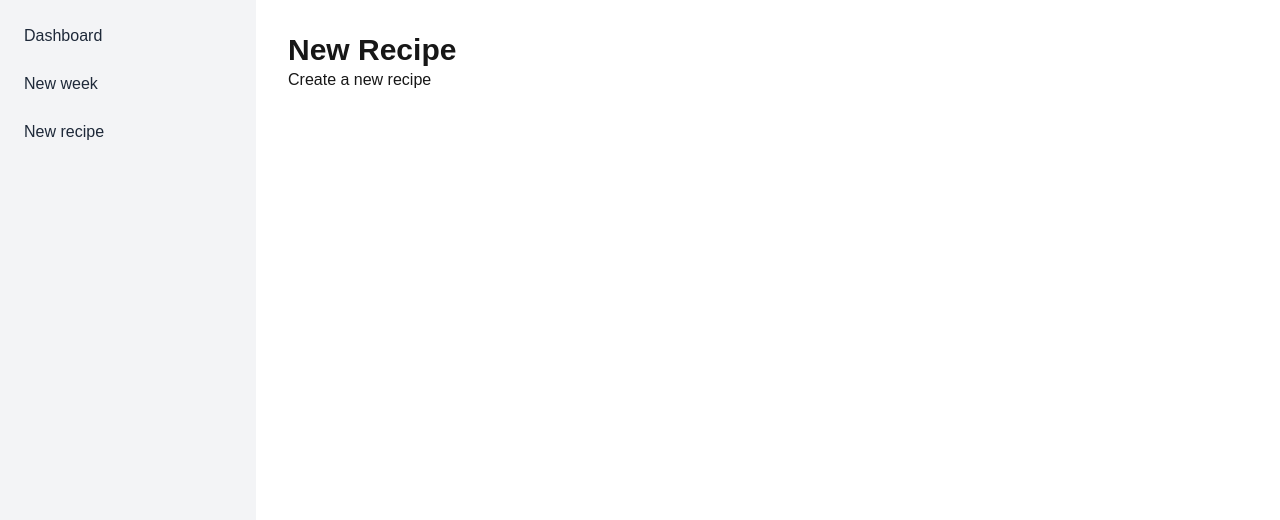
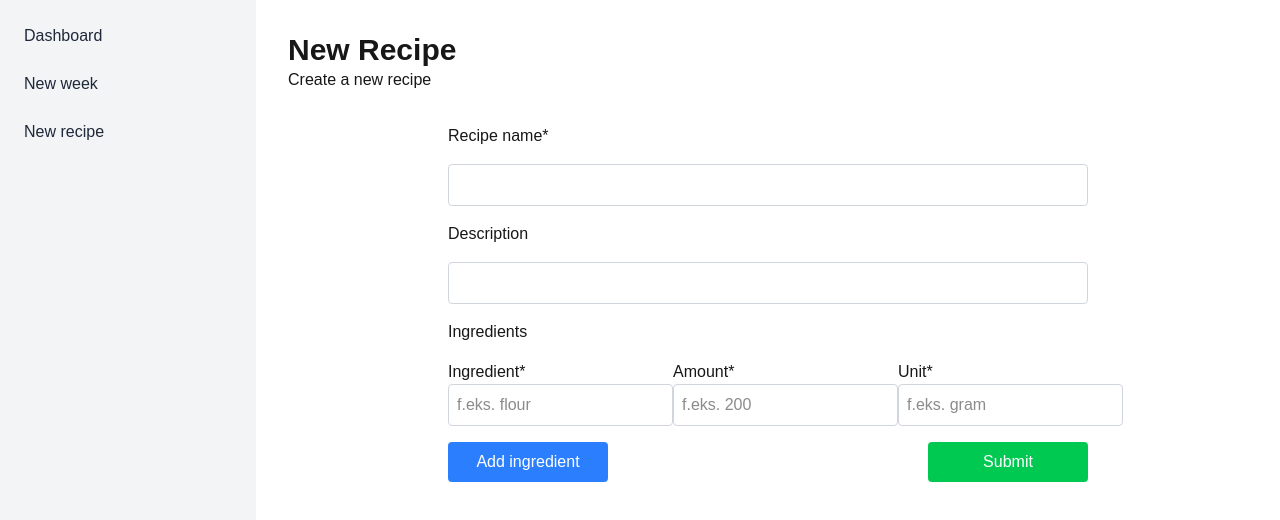
Before and after one commit to sebc12/meal-plan-frontend, a Next.js app: page /newRecipe in a window 1280 px wide. Shown: the top 520 px of the page. Built offline with nearby package versions, Linux system fonts and the light colour scheme.

Commit message:
Add RecipeForm component and refactor Sidebar; remove postRecipe function

```diff
--- /dev/null
+++ b/src/app/components/RecipeForm.tsx
@@ -0,0 +1,106 @@
+'use client';
+import  { useState } from "react";
+import { postRecipes } from "@/lib/postRecipes";
+
+export default function NewWeekForm() {
+
+    const [Name, setName] = useState("");
+    const [Description, setDescription] = useState("");
+    const [Ingredients, setIngredients] = useState([
+        { name: "", amount: "", unit: "" },
+    ]);
+
+    const addIngredient = () => {
+        setIngredients([...Ingredients, { name: "", amount: "", unit: "" }]);
+    };
+
+    const handleSubmit = async (e: React.FormEvent) => {
+      e.preventDefault();
+
+      const recipeData = {
+          name: Name,
+          description: Description,
+          ingredients: Ingredients
+      };
+
+      try {
+          const response = await postRecipes(recipeData);
+          console.log("Recipe submitted:", response);
+          setName("");
+          setDescription("");
+          setIngredients([{ name: "", amount: "", unit: "" }]);
+      } catch (error) {
+          console.error("Error submitting recipe:", error);
+      }
+  };
+
+
+
+
+  return (
+    <form onSubmit={handleSubmit} className="space-y-4 flex flex-col w-2/3 mx-auto">
+
+     <label htmlFor="">Recipe name*</label>
+      <input type="text" value={Name} onChange={(e) => setName(e.target.value)} className="border border-gray-300 p-2 rounded"/>
+      <label htmlFor="">Description</label>
+      <input type="text" value={Description} onChange={(e) => setDescription(e.target.value)}  className="border border-gray-300 p-2 rounded"/>
+      <label htmlFor="">Ingredients</label>
+      {Ingredients.map((ingredient, index) => (
+        <div key={index} className="flex justify-between">
+          <div>
+            <label htmlFor="">Ingredient*</label>
+            <input
+            type="text"
+            value={ingredient.name}
+            onChange={(e) => {
+              const newIngredients = [...Ingredients];
+              newIngredients[index].name = e.target.value;
+              setIngredients(newIngredients);
+            }}
+            placeholder="f.eks. flour"
+            className="border border-gray-300 p-2 rounded"
+          />
+          </div>
+          <div>
+            <label htmlFor="">Amount*</label>
+            <input
+            type="text"
+            value={ingredient.amount}
+            onChange={(e) => {
+              const newIngredients = [...Ingredients];
+              newIngredients[index].amount = e.target.value;
+              setIngredients(newIngredients);
+            }}
+            placeholder="f.eks. 200"
+            className="border border-gray-300 p-2 rounded"
+
+          />
+          </div>
+          <div>
+            <label htmlFor="">Unit*</label>
+            <input
+            type="text"
+            value={ingredient.unit}
+            onChange={(e) => {
+              const newIngredients = [...Ingredients];
+              newIngredients[index].unit = e.target.value;
+              setIngredients(newIngredients);
+            }}
+            placeholder="f.eks. gram"
+            className="border border-gray-300 p-2 rounded"
+          />
+          </div>
+        </div>
+      ))}
+      <div className="flex justify-between">
+          <button onClick={addIngredient} type="button" className="bg-blue-500 text-white p-2 rounded w-1/4">
+            Add ingredient
+          </button>
+          <button type="submit" className="bg-green-500 text-white p-2 rounded w-1/4">
+            Submit
+          </button>
+      </div>
+
+    </form>
+  );
+}
--- a/src/app/components/Sidebar.tsx
+++ b/src/app/components/Sidebar.tsx
@@ -2,7 +2,7 @@ import Link from "next/link";
 
 export default function Sidebar() {
   return (
-    <div className="w-1/5 p-4 bg-gray-100 min-h-screen sticky top-0 hidden lg:block">
+    <div className="w-1/5 p-4 bg-gray-100 min-h-screen sticky top-0 ">
     <nav >
       <ul>
         <li className="mb-2">
--- a/src/app/newRecipe/page.tsx
+++ b/src/app/newRecipe/page.tsx
@@ -1,4 +1,4 @@
-"use client";
+import RecipeForm from "../components/RecipeForm";
 
 export default function NewWeek() {
   return (
@@ -10,6 +10,7 @@ export default function NewWeek() {
             <p>Create a new recipe</p>
           </div>
         </div>
+        < RecipeForm />
       </div>
     </div>
   );
--- a/src/lib/postRecipe.ts
+++ b/src/lib/postRecipes.ts
@@ -1,4 +1,4 @@
-export async function postRecipe(recipeData: any) {
+export async function postRecipes(recipeData: any) {
     const res = await fetch("http://127.0.0.1:8000/api/recipes", {
         method: "POST",
         headers: {
```
